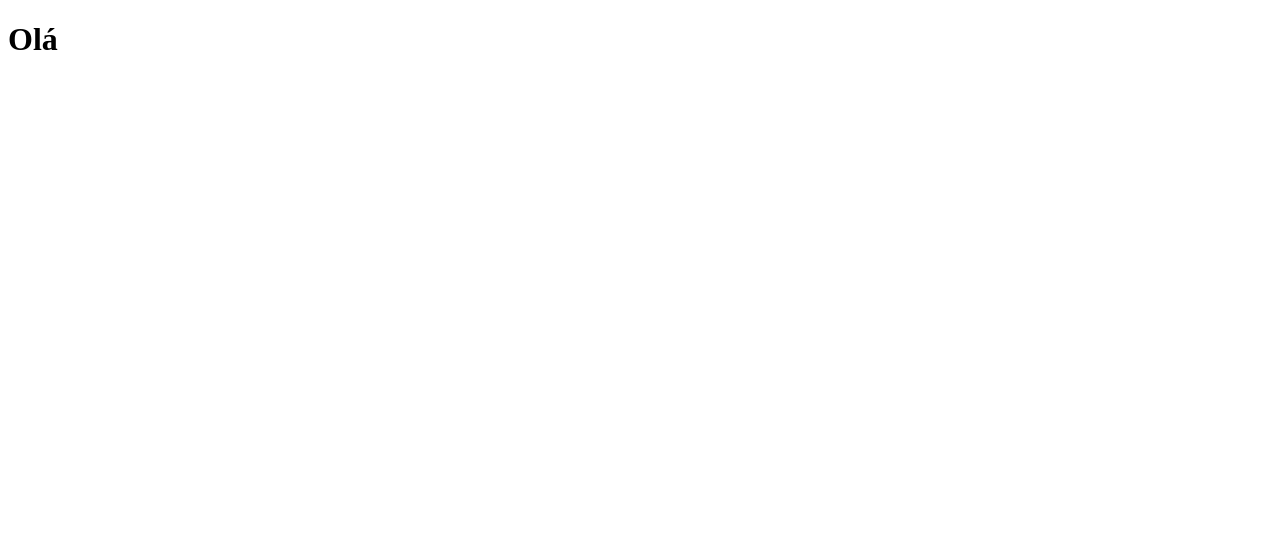
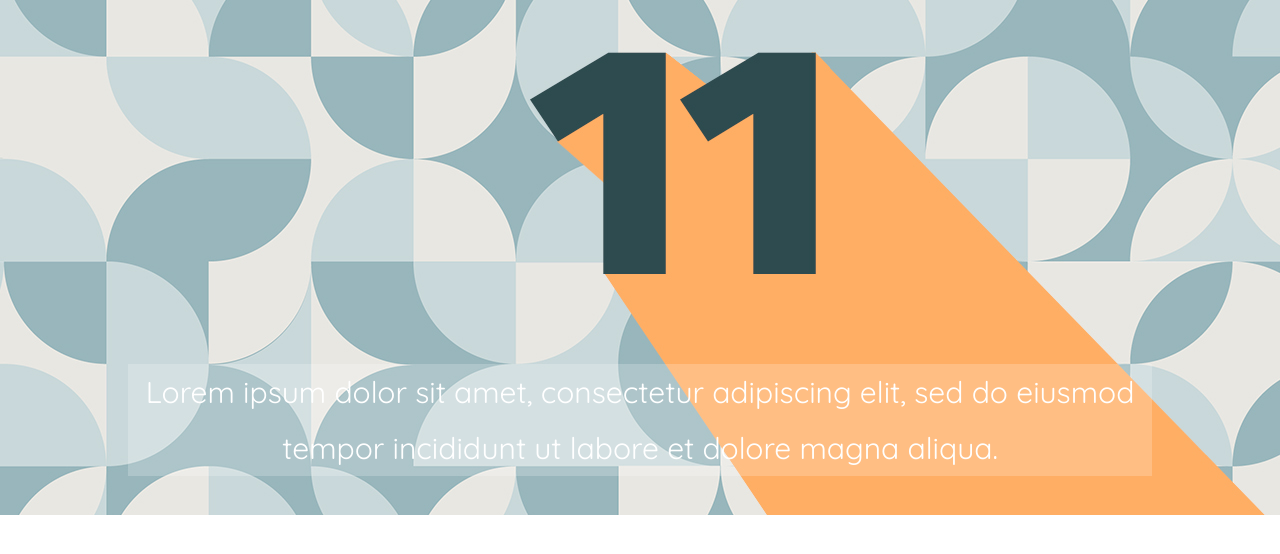
Before and after one commit to nayghtmare/landingpage_aniversario, a website built with Parcel: page index.html in a window 1280 px wide. Built offline with nearby package versions, Linux system fonts and the light colour scheme.

Commit message:
img hero atualizada

```diff
--- a/index.html
+++ b/index.html
@@ -1,13 +1,24 @@
 <!DOCTYPE html>
-<html lang="pt-br">
+<html lang="pt-BR">
 <head>
     <meta charset="UTF-8">
     <meta name="viewport" content="width=device-width, initial-scale=1.0">
-    <title>Document</title>
+    <title>11</title>
     <link rel="stylesheet" href="./src/styles/styles.scss">
+    <link rel="preconnect" href="https://fonts.googleapis.com">
+    <link rel="preconnect" href="https://fonts.gstatic.com" crossorigin>
+    <link href="https://fonts.googleapis.com/css2?family=Quicksand:wght@300..700&display=swap" rel="stylesheet">
+
 </head>
 <body>
+    <header class="hero">
+        <div class="container">
+            <p class="hero__text">Lorem ipsum dolor sit amet, consectetur adipiscing elit, sed do eiusmod tempor incididunt ut labore et dolore magna aliqua.</p>
+        </div>
+    </header>
+
+
+
     <script src="./src/scripts/main.js"></script>
-    <h1>Olá</h1>
 </body>
 </html>
--- a/package.json
+++ b/package.json
@@ -11,6 +11,7 @@
   "license": "ISC",
   "devDependencies": {
     "@parcel/transformer-sass": "^2.16.0",
-    "parcel": "^2.16.0"
+    "parcel": "^2.16.0",
+    "sharp": "^0.33.5"
   }
 }
--- a/sharp.config.json
+++ b/sharp.config.json
@@ -1,5 +1,4 @@
 {
-
-"jpg" : { "quality": 70 },
+"jpeg" : { "quality": 100 },
 "png" : { "compressionLevel": 7 },
 }
--- /dev/null
+++ b/src/styles/_hero.scss
@@ -0,0 +1,43 @@
+.hero {
+    width: 100%;
+    height: 515px;
+    padding-top: 300px;
+    background-image: url(../images/hero.jpg);
+    background-repeat: no-repeat;
+    background-size: cover;
+    position: relative;
+
+    .container  {
+        position: relative;
+    }
+
+&__text {
+    margin-top: 64px;
+    margin-bottom: 0px;
+    font-size: 30px;
+    line-height: 56px;
+    color: #FFFFFF;
+    text-align: center;
+
+        &::before  {
+        position: absolute;
+        top: 0;
+        left: 0;
+        width: 100%;
+        height: 100%;
+        background-color: #FFFFFF;
+        content: '';
+        opacity: 0.2;
+    }
+}
+
+        @media (max-width: 1024px) {
+            padding: 40px 0;
+        &__text {
+            font-size: 26px;
+            line-height: 48px;
+        }
+    }
+
+
+}
--- a/src/styles/styles.scss
+++ b/src/styles/styles.scss
@@ -0,0 +1,25 @@
+@use 'hero';
+
+* {
+    margin: 0;
+    padding: 0;
+    box-sizing: border-box;
+    font-family: Quicksand, sans-serif;
+}
+
+.container {
+    max-width: 1024px;
+    width: 100%;
+    height: auto;
+    margin: 0 auto;
+
+        @media (max-width: 1024px) {
+        max-width: 100%;
+    }
+        @media (max-width: 960px) {
+        max-width: 90%;
+    }
+        @media (max-width: 640px) {
+        max-width: 80%;
+    }
+}
```
Also changed, not shown: src/images/hero.jpg (added), 1 other file.
